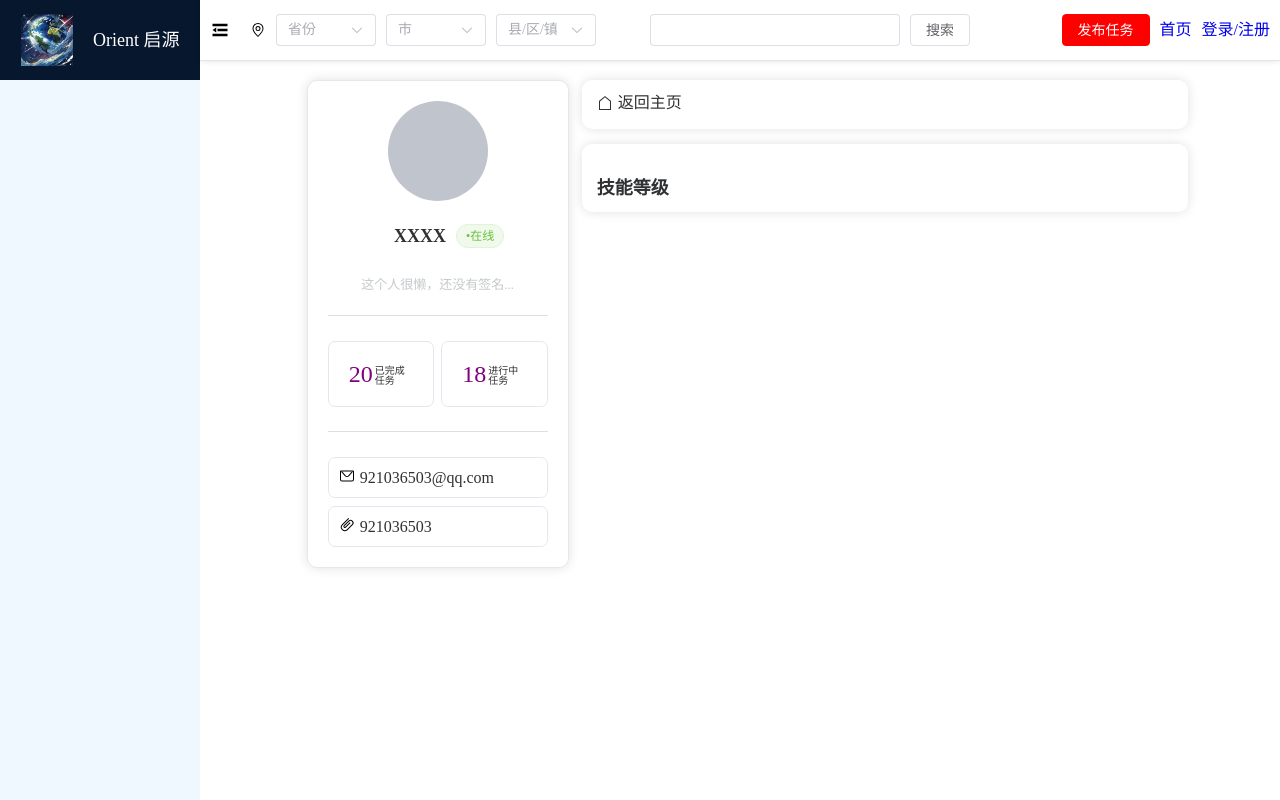
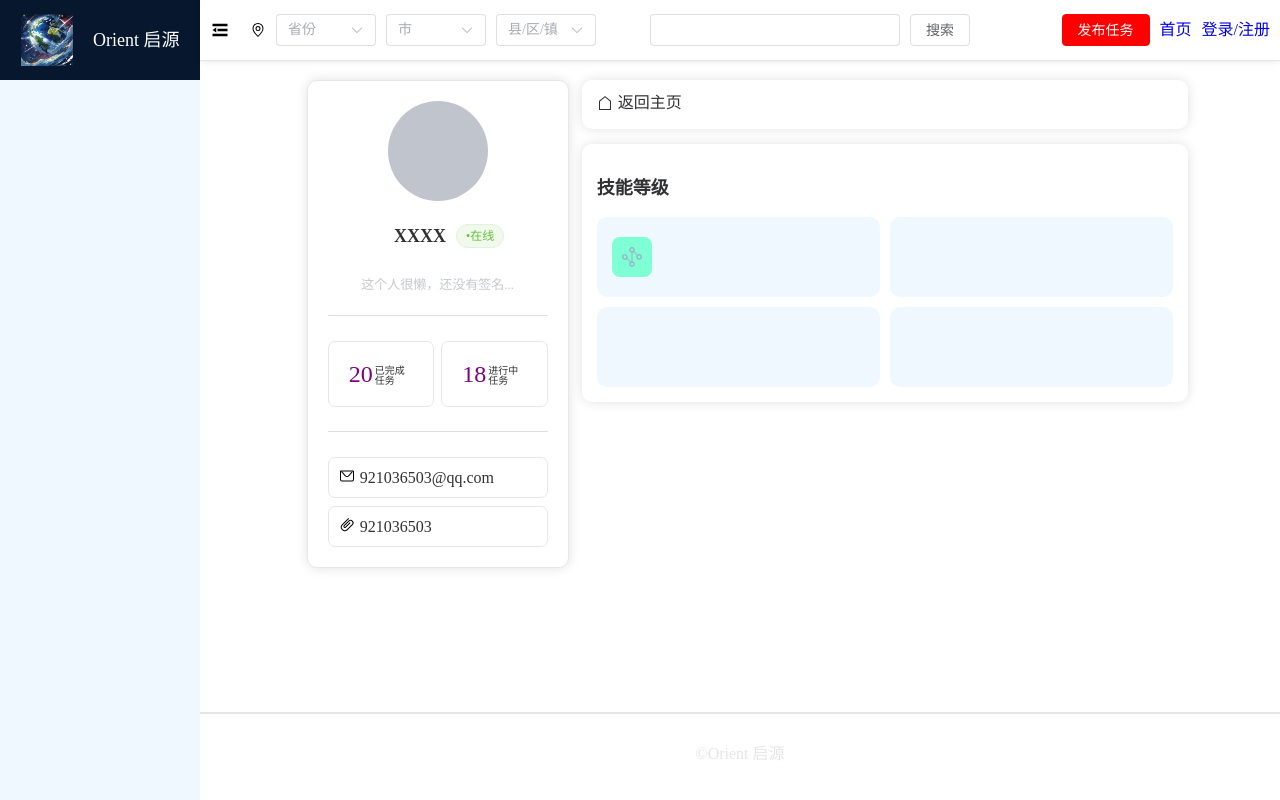
Before and after one commit to starmc63/Orient-Frontend, a Vue app: page /user/profile in a window 1280 px wide. Built offline with nearby package versions, Linux system fonts and the light colour scheme; the HTML template or start-up script is replaced by a standard one.

Commit message:
个人主页修改，添加技能板块

```diff
--- a/package.json
+++ b/package.json
@@ -16,6 +16,7 @@
     "@element-plus/icons-vue": "^2.3.1",
     "element-plus": "^2.9.5",
     "pinia": "^3.0.1",
+    "vite-plugin-svg-icons": "^2.0.1",
     "vue": "^3.5.13",
     "vue-router": "^4.5.0"
   },
--- a/src/layout/Main/Footer/index.vue
+++ b/src/layout/Main/Footer/index.vue
@@ -18,9 +18,9 @@
     border-style: solid;
     border-color: rgba(0, 0, 0, 0.1);
     color: rgba(0, 0, 0, 0.1);
-    position: absolute;
-    bottom: 0px;
-    transform: translateY(100%);
-    left: 0;
+    // position: absolute;
+    // bottom: 0px;
+    // transform: translateY(100%);
+    // left: 0;
 }
 </style>
--- a/src/layout/Main/index.vue
+++ b/src/layout/Main/index.vue
@@ -1,8 +1,13 @@
 <template>
     <div class="main">
         <div class="main-grid">
-            <router-view></router-view>
-            <Footer></Footer>
+            <div class="cards">
+                <router-view></router-view>
+            </div>
+            <div class="footer">
+                <Footer></Footer>
+            </div>
+
         </div>
 
         <!-- <div class="main-footer">
@@ -27,6 +32,16 @@ import Footer from './Footer/index.vue';
         display: flex;
         flex-direction: column;
         min-height: calc(100vh - $header-height);
+
+        .cards {
+            min-height: calc(89vh - $header-height);
+            display: flex;
+            flex-direction: column;
+        }
+
+        .footer {
+            flex-shrink: 0;
+        }
     }
 
     .main-footer {
--- a/src/layout/index.vue
+++ b/src/layout/index.vue
@@ -30,6 +30,7 @@ const { isFold } = storeToRefs(useSilderStore());
 .common-layout {
     // overflow: hidden;
     overflow-y: hidden;
+    overflow-x: auto;
     width: 100%;
     height: 100vh;
 
@@ -44,6 +45,8 @@ const { isFold } = storeToRefs(useSilderStore());
     main {
         padding: 0;
         overflow-y: auto;
+        // width: 100%;
+        // overflow-x: auto;
         // display: block;
 
     }
--- a/src/main.ts
+++ b/src/main.ts
@@ -7,6 +7,7 @@ import App from './App.vue'
 import router from './router'
 import 'element-plus/es/components/message/style/css';
 import 'element-plus/dist/index.css';
+import "virtual:svg-icons-register";
 
 const app = createApp(App)
 
--- /dev/null
+++ b/src/views/User/SkillItem/index.vue
@@ -0,0 +1,49 @@
+<template>
+    <div class="skill-item">
+        <el-row style="width: 100%;">
+            <el-col :span="6" align="center" style="display: flex;align-items: center;justify-content: center;">
+                <div class="item-icon">
+                    <el-icon :size="20">
+                        <svg>
+                            <use :xlink:href="`#icon-${skillIcon}`"></use>
+                        </svg>
+                    </el-icon>
+                </div>
+            </el-col>
+            <el-col :span="18">
+                <div class="item-content">
+
+                </div>
+            </el-col>
+        </el-row>
+    </div>
+</template>
+<script lang="ts" setup>
+defineProps<{
+    skillName: string,
+    skillIcon: string,
+    skillLevel: number,
+    skillProcess: string
+}>();
+</script>
+<style lang="scss" scoped>
+.skill-item {
+
+    display: flex;
+    // flex: 0 0 230px;
+    height: 80px;
+    background-color: aliceblue;
+    border-radius: 10px;
+
+    .item-icon {
+        height: 50%;
+        align-self: center;
+        aspect-ratio: 1/1;
+        border-radius: 8px;
+        background-color: aquamarine;
+        display: flex;
+        justify-content: center;
+        align-items: center;
+    }
+}
+</style>
--- a/src/views/User/index.vue
+++ b/src/views/User/index.vue
@@ -106,8 +106,22 @@
                                     <span style="font-size: large;font-weight: bold;">技能等级 </span>
                                 </el-col>
                             </el-row>
-                            <el-row>
+                            <el-row style="width: 100%;">
+                                <el-col>
+                                    <div class="skill-content">
+                                        <SkillItem skill-name="机器学习" :skill-level="10" skill-process="80%"
+                                            skill-icon="ML" />
+                                        <div class="skill-item">
 
+                                        </div>
+                                        <div class="skill-item">
+
+                                        </div>
+                                        <div class="skill-item">
+
+                                        </div>
+                                    </div>
+                                </el-col>
                             </el-row>
                         </el-card>
                     </el-col>
@@ -122,7 +136,7 @@
 </template>
 <script lang="ts" setup>
 import { Iphone, Location, Message } from '@element-plus/icons-vue';
-
+import SkillItem from './SkillItem/index.vue';
 
 </script>
 <style lang="scss" scoped>
@@ -230,5 +244,34 @@ import { Iphone, Location, Message } from '@element-plus/icons-vue';
 
         .home-text {}
     }
+
+    .skill-content {
+        display: grid;
+        width: 100%;
+        margin-top: 20px;
+        grid-template-columns: repeat(auto-fit, minmax(200px, 1fr));
+        gap: 10px;
+
+        .skill-item {
+
+            display: flex;
+            // flex: 0 0 230px;
+            height: 80px;
+            background-color: aliceblue;
+            border-radius: 10px;
+
+            .item-icon {
+                height: 50%;
+                align-self: center;
+                aspect-ratio: 1/1;
+                border-radius: 8px;
+                background-color: aquamarine;
+                display: flex;
+                justify-content: center;
+                align-items: center;
+            }
+        }
+
+    }
 }
 </style>
--- a/src/views/index.vue
+++ b/src/views/index.vue
@@ -21,9 +21,10 @@
 .content {
     // flex: 1;
     // height: 100%;
+    // width: 100%;
     padding: 20px;
     display: grid;
-    grid-template-columns: repeat(3, 32%);
+    grid-template-columns: minmax(330px, 1fr) minmax(330px, 1fr) minmax(330px, 1fr);
     gap: 30px;
 }
 </style>
--- a/vite.config.ts
+++ b/vite.config.ts
@@ -1,5 +1,5 @@
 import { fileURLToPath, URL } from 'node:url'
-
+import { createSvgIconsPlugin } from 'vite-plugin-svg-icons'
 import { defineConfig } from 'vite'
 import vue from '@vitejs/plugin-vue'
 import vueDevTools from 'vite-plugin-vue-devtools'
@@ -7,6 +7,7 @@ import AutoImport from 'unplugin-auto-import/vite'
 import Components from 'unplugin-vue-components/vite'
 import { ElementPlusResolver } from 'unplugin-vue-components/resolvers'
 import ElementPlus from 'unplugin-element-plus/vite'
+import path from 'path'
 
 // https://vite.dev/config/
 export default defineConfig({
@@ -19,7 +20,12 @@ export default defineConfig({
     Components({
       resolvers: [ElementPlusResolver()],
     }),
-    ElementPlus({})
+    ElementPlus({}),
+    createSvgIconsPlugin({
+      iconDirs: [path.resolve(process.cwd(), 'src/assets/icons')],
+      // 指定symbolId格式
+      symbolId: 'icon-[dir]-[name]',
+    })
   ],
   resolve: {
     alias: {
```
Also changed, not shown: src/assets/icons/ML.svg (added), 1 other file (tests, documents, lock files or other folders).
